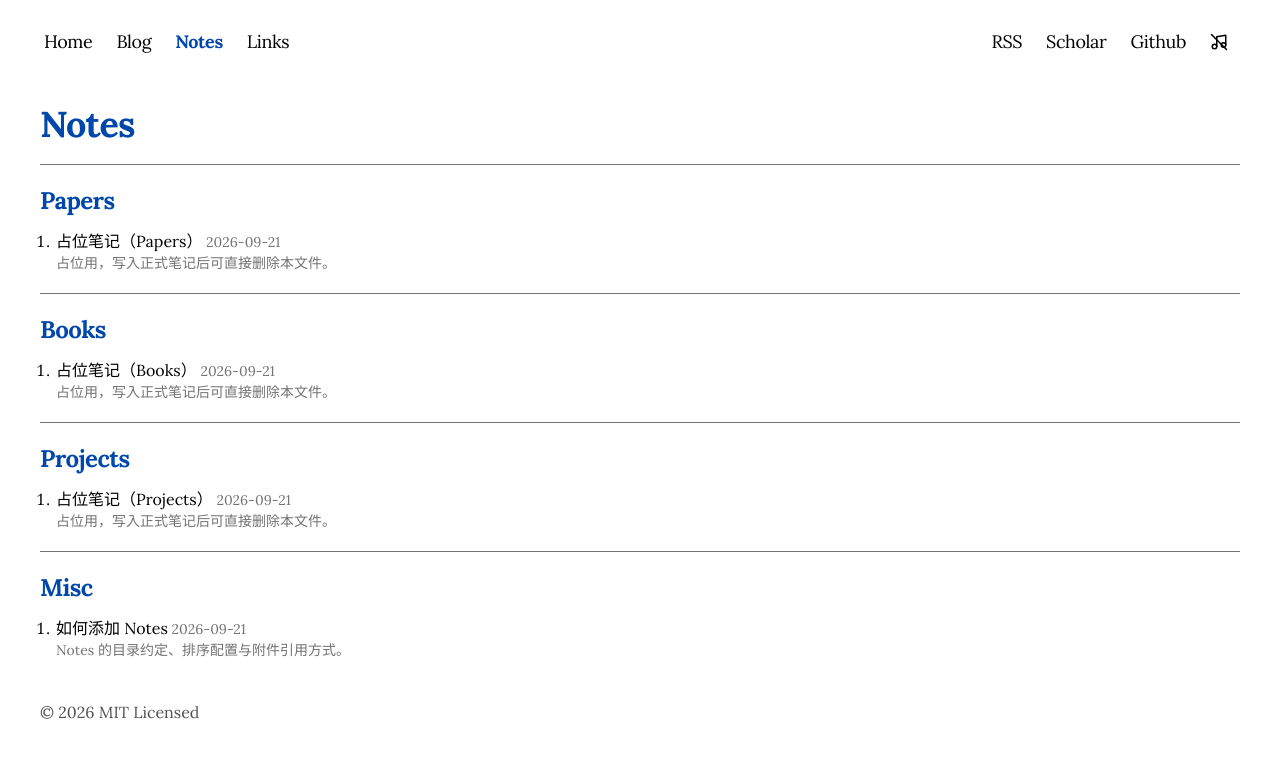
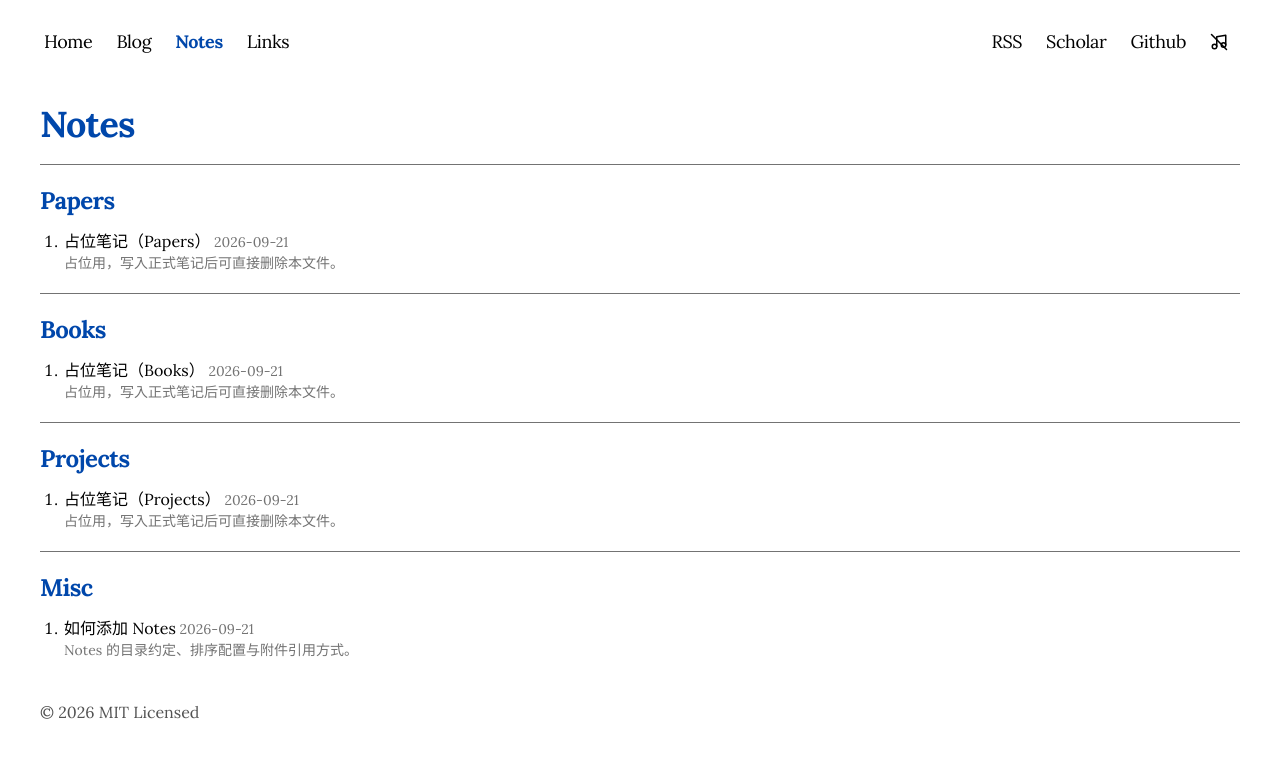
Before and after one commit to zeroffa233/zeroffa-homepage, a Next.js app: page /notes in a window 1280 px wide. Shown: the top 758 px of the page. Built offline with nearby package versions, Linux system fonts and the light colour scheme; a web font is replaced by a local one.

Commit message:
style: note date mt-10, notes ol indent pl-6

```diff
--- a/app/notes/[slug]/page.tsx
+++ b/app/notes/[slug]/page.tsx
@@ -34,7 +34,7 @@ export default async function Note({ params }) {
                 {note.metadata.title}
             </h1>
             {note.metadata.date && (
-                <div className="flex justify-between items-center mt-6 mb-6 text-base text-neutral-600 dark:text-neutral-400">
+                <div className="flex justify-between items-center mt-10 mb-6 text-base text-neutral-600 dark:text-neutral-400">
                     <p>{formatDate(note.metadata.date)}</p>
                 </div>
             )}
--- a/app/notes/page.tsx
+++ b/app/notes/page.tsx
@@ -4,7 +4,7 @@ import { getNotesStructure, NoteListItem } from "app/notes/utils";
 
 function EntryList({ notes }: { notes: NoteListItem[] }) {
     return (
-        <ol className="list-decimal list-outside pl-4">
+        <ol className="list-decimal list-outside pl-6">
             {notes.map((note) => (
                 <li key={note.slug} className="mb-2">
                     <Link
```
